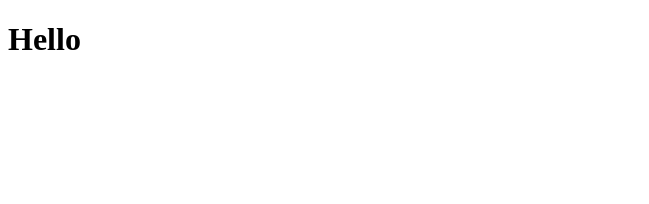
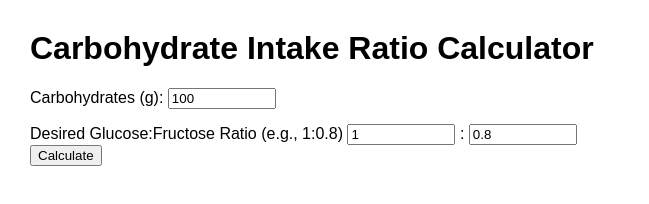
Before and after one commit to dsondell/testsite, a plain HTML site: page index.html in a window 1280 px wide. Shown: the whole page, without its empty margins (0-649 px from the left). Drawn offline with Linux system fonts and the light colour scheme.

Commit message:
Update index.html

```diff
--- a/index.html
+++ b/index.html
@@ -1,10 +1,72 @@
 <!DOCTYPE html>
 <html lang="en">
 <head>
-    <meta charset="UTF-8">
-    <title>Hello Website</title>
+  <meta charset="UTF-8">
+  <title>Carbohydrate Ratio Calculator</title>
+  <style>
+    body { font-family: Arial, sans-serif; margin: 30px; }
+    label { display: block; margin-top: 15px; }
+    input[type="number"] { width: 100px; }
+    .result { margin-top: 20px; font-size: 1.2em; }
+  </style>
 </head>
 <body>
-    <h1>Hello</h1>
+  <h1>Carbohydrate Intake Ratio Calculator</h1>
+  <label>
+    Carbohydrates (g):
+    <input type="number" id="carbs" value="100" min="1">
+  </label>
+  <label>
+    Desired Glucose:Fructose Ratio (e.g., 1:0.8)
+    <input type="number" id="ratioGlucose" value="1" step="0.01" min="0.01"> :
+    <input type="number" id="ratioFructose" value="0.8" step="0.01" min="0.01">
+  </label>
+  <button onclick="calculate()">Calculate</button>
+
+  <div class="result" id="result"></div>
+
+  <script>
+    function calculate() {
+      const totalCarbs = parseFloat(document.getElementById('carbs').value);
+      const ratioG = parseFloat(document.getElementById('ratioGlucose').value);
+      const ratioF = parseFloat(document.getElementById('ratioFructose').value);
+      // Let S = sucrose, M = maltodextrin
+      // S + M = totalCarbs
+      // Glucose = 0.5*S + M
+      // Fructose = 0.5*S
+      // (Glucose)/(Fructose) = ratioG / ratioF
+
+      // Substitute Fructose = 0.5S, Glucose = 0.5S + M
+      // (0.5S + M) / (0.5S) = ratioG / ratioF
+      // 0.5S + M = (ratioG / ratioF) * 0.5S
+      // M = (ratioG / ratioF) * 0.5S - 0.5S = 0.5S * (ratioG/ratioF - 1)
+      // But S + M = totalCarbs
+      // S + 0.5S * (ratioG/ratioF - 1) = totalCarbs
+      // S * (1 + 0.5 * (ratioG/ratioF - 1)) = totalCarbs
+      // S = totalCarbs / (1 + 0.5 * (ratioG/ratioF - 1))
+      const ratio = ratioG / ratioF;
+      const S = totalCarbs / (1 + 0.5 * (ratio - 1));
+      const M = totalCarbs - S;
+
+      if (S < 0 || M < 0 || isNaN(S) || isNaN(M)) {
+        document.getElementById('result').innerHTML = "Invalid input or ratio. Please check your values.";
+        return;
+      }
+
+      const glucose = 0.5 * S + M;
+      const fructose = 0.5 * S;
+
+      document.getElementById('result').innerHTML = `
+        <strong>To achieve ${totalCarbs} g at a glucose:fructose ratio of ${ratioG}:${ratioF}:</strong><br>
+        Sucrose: <b>${S.toFixed(2)} g</b><br>
+        Maltodextrin: <b>${M.toFixed(2)} g</b><br>
+        <br>
+        This will provide:<br>
+        Glucose: <b>${glucose.toFixed(2)} g</b><br>
+        Fructose: <b>${fructose.toFixed(2)} g</b><br>
+        (Glucose:Fructose ≈ ${(glucose/fructose).toFixed(2)}:1)
+      `;
+    }
+  </script>
 </body>
 </html>
```
